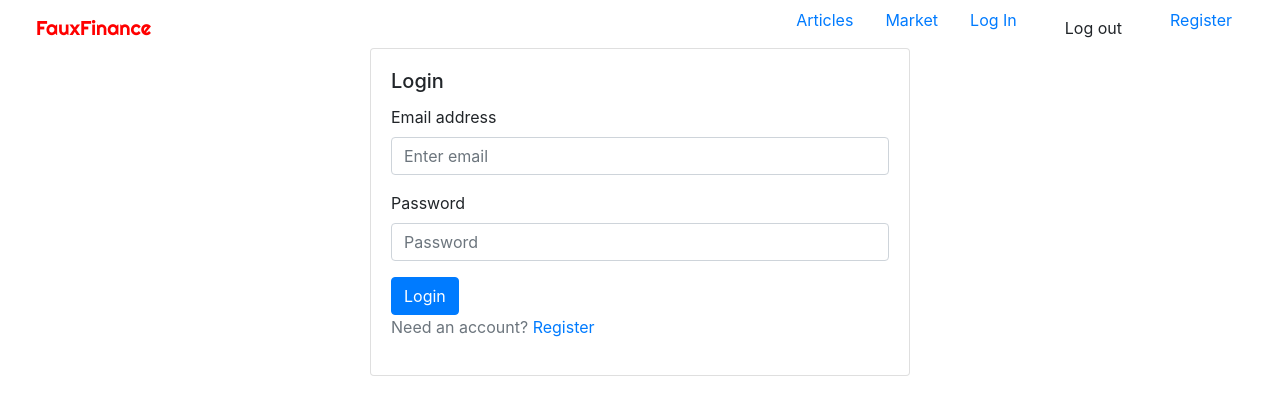
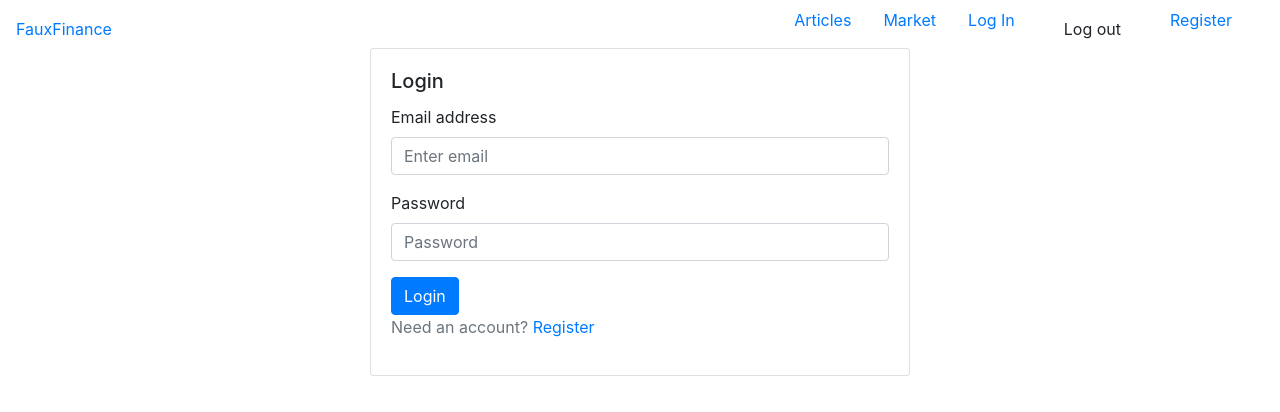
Before and after one commit to ethanhart35/Project3, a React (Create React App) app in the folder client/: page /login in a window 1280 px wide. Shown: the top 412 px of the page. Built offline with nearby package versions, Linux system fonts and the light colour scheme.

Commit message:
quick fix the / and /logout route links

```diff
--- a/client/src/App.js
+++ b/client/src/App.js
@@ -55,7 +55,7 @@ class App extends Component {
         <Router history={history}>
           <div>
             <nav className="navbar navbar-light">
-              <a className="navbar-brand" id="brand" href="/">FauxFinance</a>
+              <Link to={"/"}>FauxFinance</Link>
 
               <ul className="nav">
                 <li className="nav-item active">
@@ -68,8 +68,7 @@ class App extends Component {
                   <Link to={"/login"}>Log In</Link>
                 </li>
                 <li className="nav-item">
-                  <a className="nav-link" onClick={API.logoutUser}>Log out</a>
-                  {/* <Link onClick={API.logoutUser}>Log out</Link> */}
+                  <a className="nav-link btn" onClick={API.logoutUser}>Log out</a>
                 </li>
                 <li className="nav-item">
                   <Link to={"/register"}>Register</Link>
--- a/client/src/utils/API.js
+++ b/client/src/utils/API.js
@@ -16,6 +16,7 @@ export default {
     return axios.post("/auth/login", data)
   },
   logoutUser: function () {
+    console.log("logout click")
     return axios.post("/auth/logout")
   },
   // big API search for the graph, gives lots of data going back months/weeks/days
```
